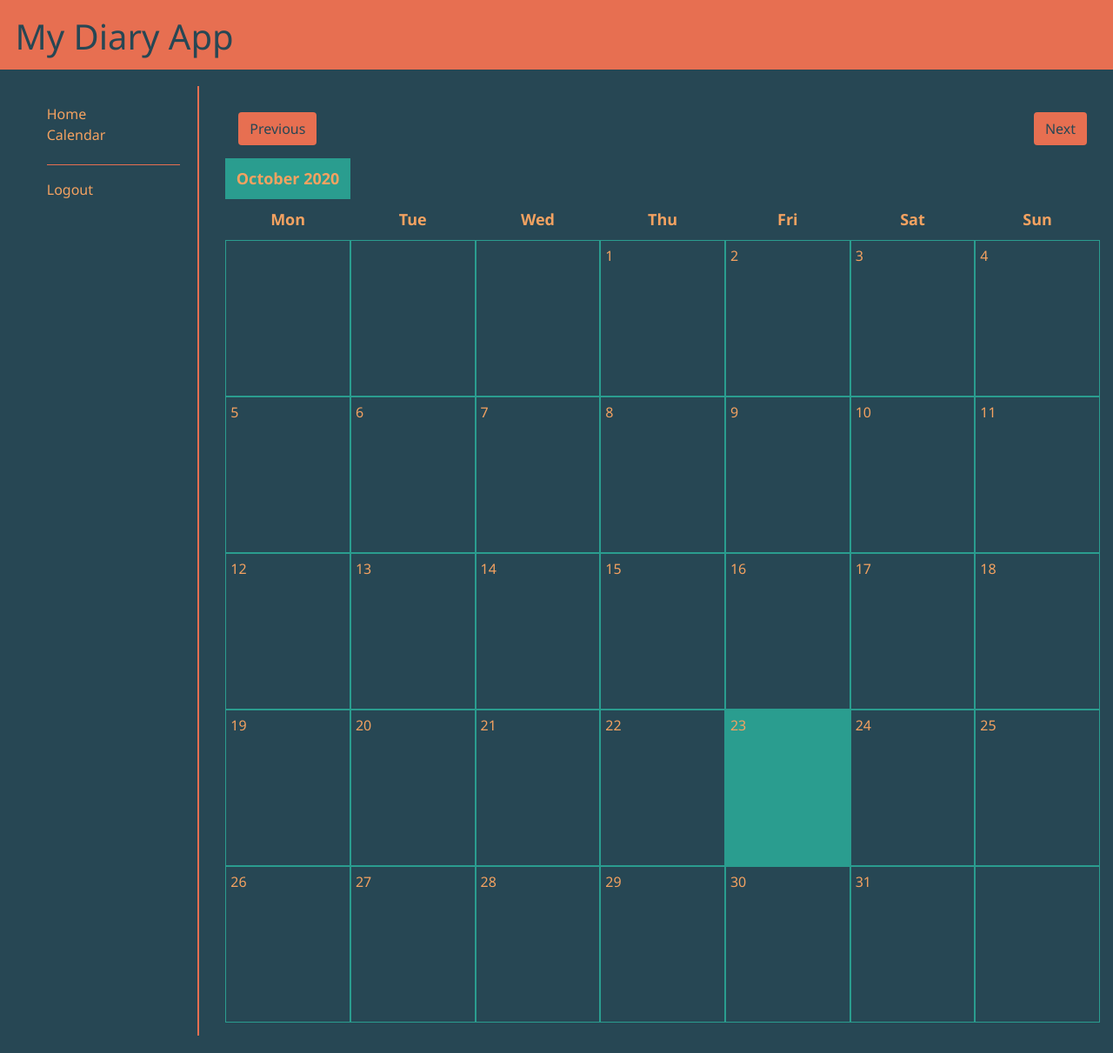
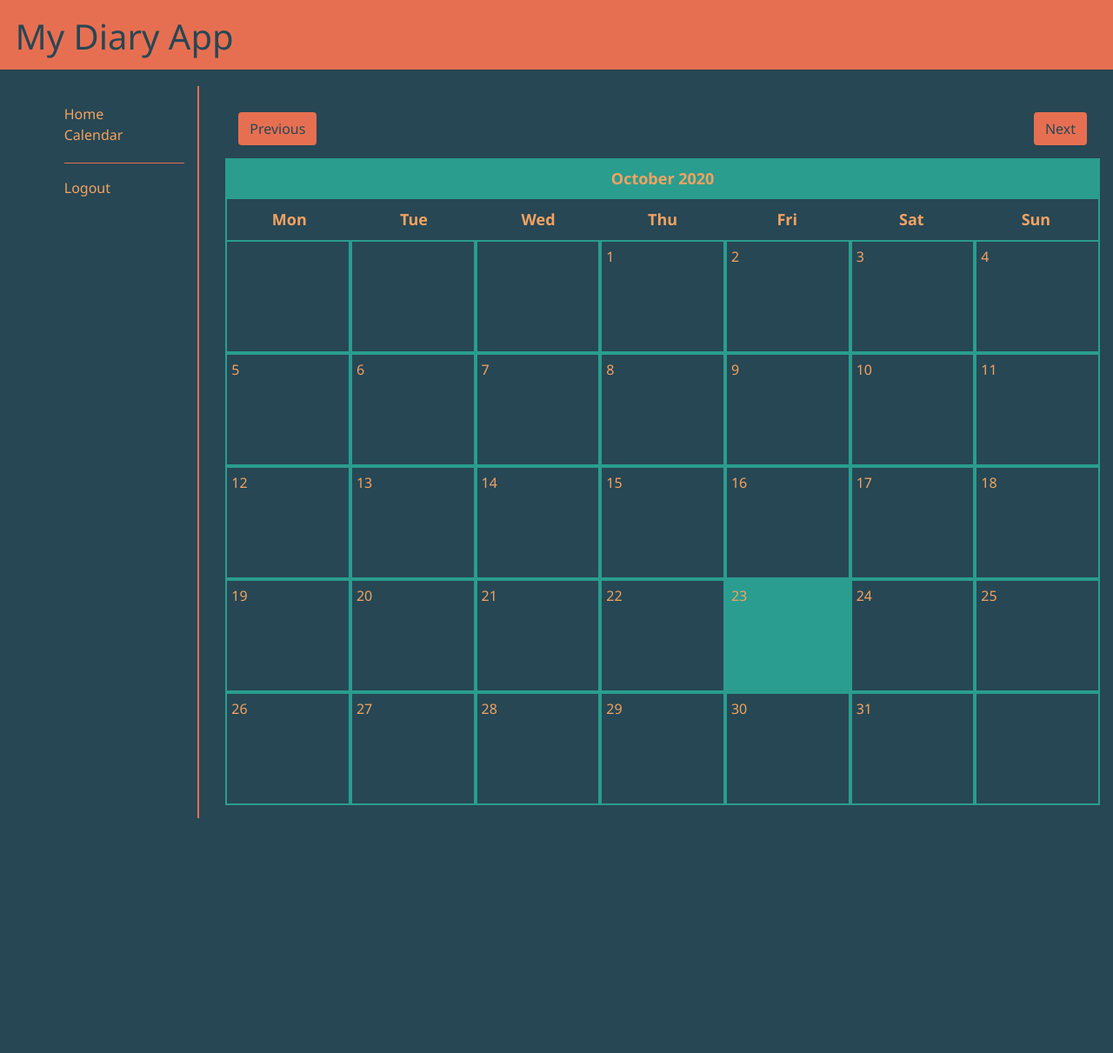
Before and after one commit to gylim0604/django-diary-app, a Django app: page /diary/calendar/ in a window 1280 px wide. Shown: the whole page at 87% size. After the commit the page ends 941 px from the top, so only its background shows below. Run offline with Django 3.2, Linux system fonts and the light colour scheme; the visitor is signed in with stand-in values (Sample User, id 1); data that the repository does not hold is empty; some libraries are stand-ins or nearby versions.

Commit message:
done with css calendar

```diff
--- a/diary_app/static/css/calendar.css
+++ b/diary_app/static/css/calendar.css
@@ -11,53 +11,58 @@
   font-size: 18px;
 }
 
+.weekdays{
+  border-right: 2.5px solid #2a9d8f;
+  border-left: 2.5px solid #2a9d8f;
+}
+
 .calendar tr, .calendar tbody {
   grid-column: 1 / -1;
   display: grid;
   grid-template-columns: repeat(7, 1fr);
- width: 100%;
+  width: 100%;
 }
 
-.calendar td{
-	padding: 5px;
-	box-sizing:border-box;
-	border: 1px solid #2a9d8f;
-}
-.calendar td {
-	min-height: 180px;
-  display: flex;
-  flex-direction: column;
-}
-
-.calendar .days li:hover {
-	background: #d3d3d3;
-}
-
-.calendar .event {
-  flex: 0 0 auto;
-	font-size: 13px;
-	border-radius: 4px;
-	padding: 5px;
-	margin-bottom: 5px;
-	line-height: 14px;
-  text-decoration: none;
-  display: block;
-}
 .month {
   font-size: 25px;
   background-color:#2a9d8f;
+  text-align: center;
+  grid-column: 1 / -1;
+  padding: 10px 0;
 }
 
 .date {
   font-size: 16px;
 }
 
-ul {
+.calendar td {
+  padding: 0px .5% 0px 0px;
   height: 100%;
-  padding: 0px 5px 0px 20px;
+	min-height: 130px;
+  display: flex;
+  flex-direction: column;
+  padding: 5px;
+  box-sizing: border-box;
+  border: 2px solid #2a9d8f;
 }
 
+.calendar .event {
+	font-size: 13px;
+	margin-bottom: 5px;
+  line-height: 14px;
+  height: 50%;
+  padding: 5px 5px 0px 20px;
+  list-style-type: circle;
+}
+
+.today{
+  background-color:hsl(173, 58%, 39%);
+}
+
+
 .calendar a {
+  display: inline-block;
+  height: 100%;
   color: #f4a261;
   text-decoration: none !important;
 }
@@ -67,6 +72,8 @@ ul {
 }
 
 
+
+/* button stuff */
 .left {
   float: left;
 }
@@ -75,15 +82,12 @@ ul {
   float: right;
 }
 
-
 .clearfix {
   margin: 15px;
 }
 
 
-.today{
-  background-color:#2a9d8f;
-}
+
 
 
 @media(max-width: 768px) {
@@ -97,7 +101,6 @@ ul {
 	.calendar li {
 		height: auto !important;
 		width: 100%;
-		padding: 10px;
 		margin-bottom: -1px;
 	}
 
@@ -111,5 +114,10 @@ ul {
 
 	.calendar .date {
 		align-self: flex-start;
-	}
+  }
+
+  .calendar .event {
+    line-height: normal;
+    list-style-type: circle;
+  }
 }
--- a/diary_app/utils.py
+++ b/diary_app/utils.py
@@ -25,9 +25,9 @@ class Calendar(HTMLCalendar):
 
         if day != 0:
             if s == datetime.today().strftime('%Y-%m-%d'):
-                 return f'<td class="today"> <a href="{ reverse("entries", args={s}) } "> <div class="date">{day}</div> <div class="event"><ul> {d} </ul></div> </a> </td>'
+                 return f'<td class="today"> <a href="{ reverse("entries", args={s}) } "> <span class="date">{day}</span> <ul class="event"> {d} </ul></a> </td>'
             else:
-                return f'<td class="day"> <a href="{ reverse("entries", args={s}) } "> <div class="date">{day}</div> <div class="event"><ul> {d} </ul></div> </a> </td>'
+                return f'<td class="day"> <a href="{ reverse("entries", args={s}) } "> <span class="date">{day}</span> <ul class="event"> {d} </ul> </a> </td>'
         return '<td class="other-month" ></td>'
 
     # format the week in a table row
@@ -41,9 +41,16 @@ class Calendar(HTMLCalendar):
         entries = Entry.objects.filter( author=user.id,entry_date__year=self.year, entry_date__month=self.month)
         cal = f'<table border="0" cellpadding="0" cellspacing="0" class="calendar">\n'
         cal += f'{self.formatmonthname(self.year, self.month, withyear=withyear)}\n'
-        cal += f'{self.formatweekheader()}\n'
+        cal += f'{self.customformatweekheader()}\n'
 
         for week in self.monthdays2calendar(self.year,self.month):
             s = str(self.year) + "-" + str(self.month)
             cal += f'{self.formatweek(s,week, entries)}\n'
         return cal
+
+    def customformatweekheader(self):
+        s = self.formatweekheader()
+        arr = s.split('>',1)
+        s = arr[0] + " class=weekdays >" + arr[1]
+        print(s)
+        return s
```
